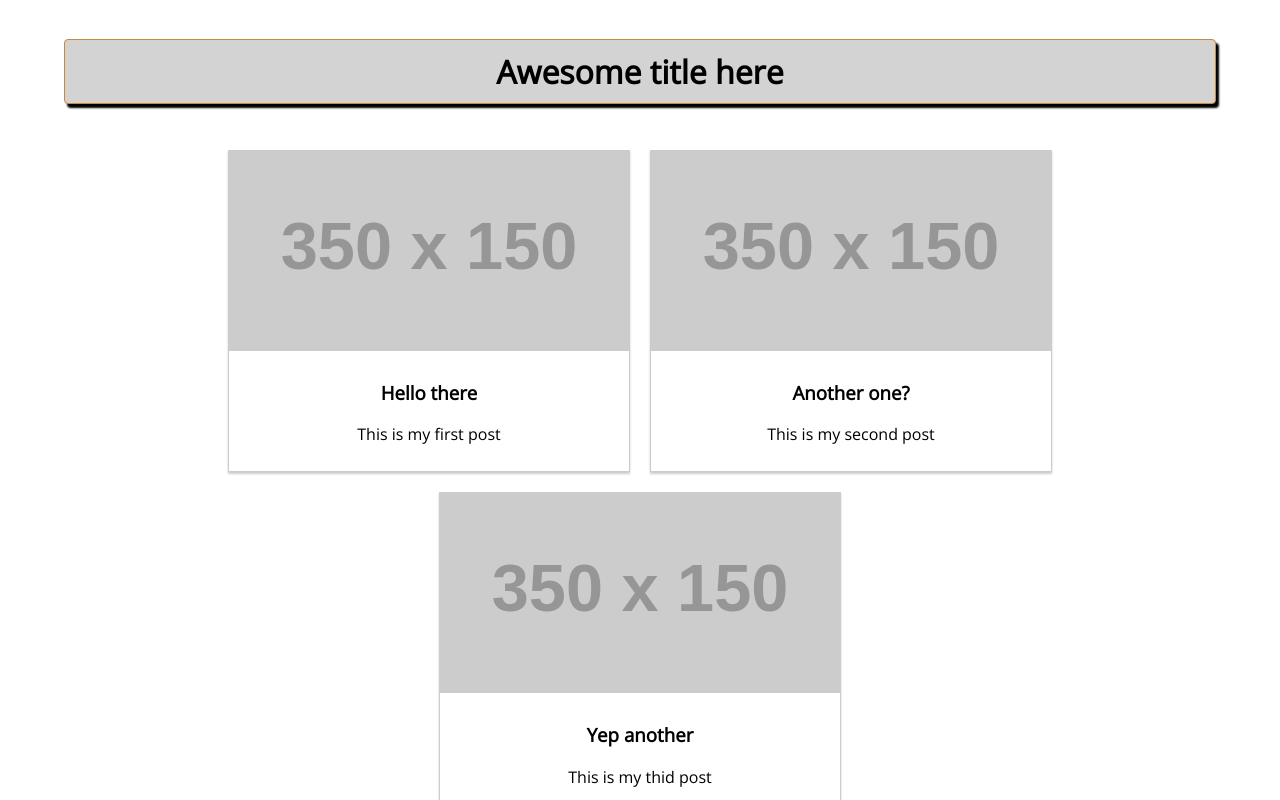
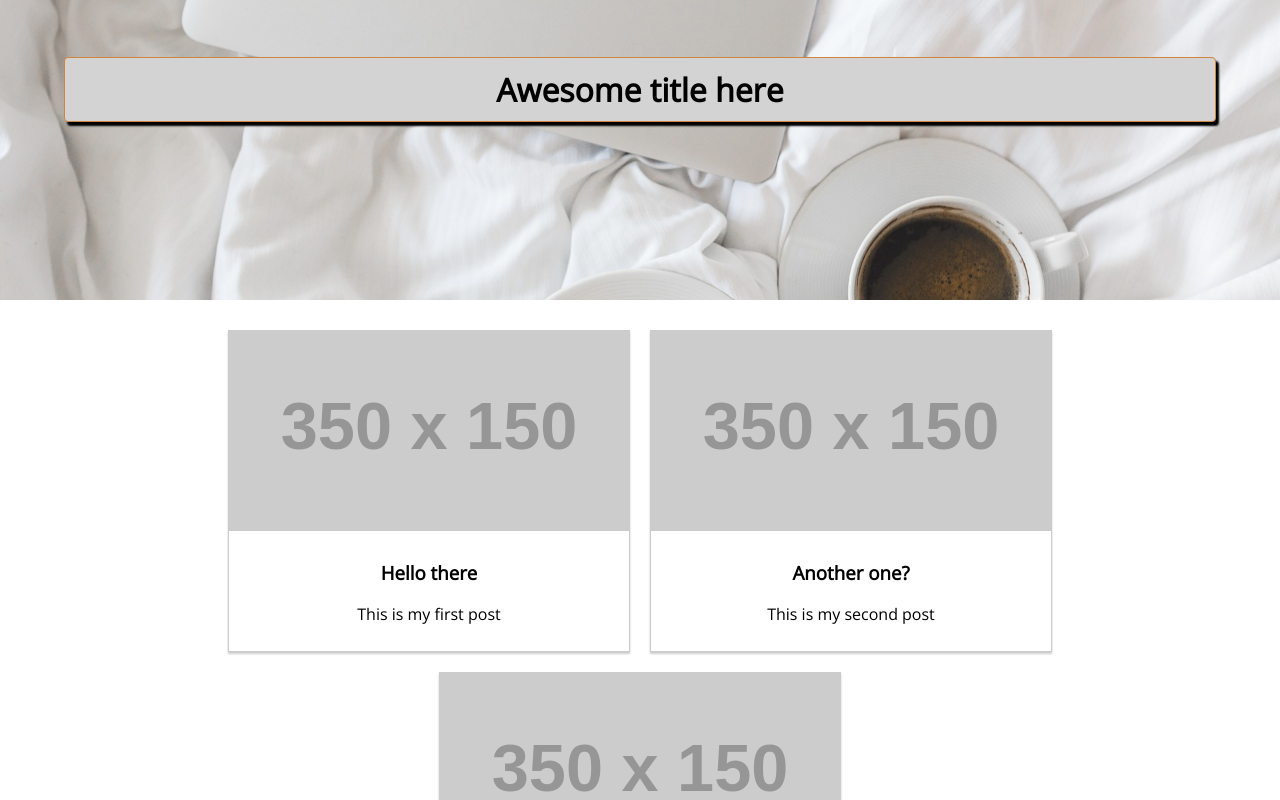
Before and after one commit to bearduk/next-blog, a Nuxt app: page / in a window 1280 px wide. Shown: the top 800 px of the page. Built offline with nearby package versions, Linux system fonts and the light colour scheme.

Commit message:
back image

```diff
--- a/pages/index.vue
+++ b/pages/index.vue
@@ -40,12 +40,13 @@ export default {
 
 <style scoped>
 .intro {
-  height: 120px;
+  height: 300px;
   position: relative;
   padding: 30px;
   box-sizing: border-box;
   background-position: center;
   background-size: cover;
+  background-image: url('~assets/images/main-page-background.jpg');
 }
 
 .intro h1 {
```
Also changed, not shown: assets/images/main-page-background.jpg (added).
